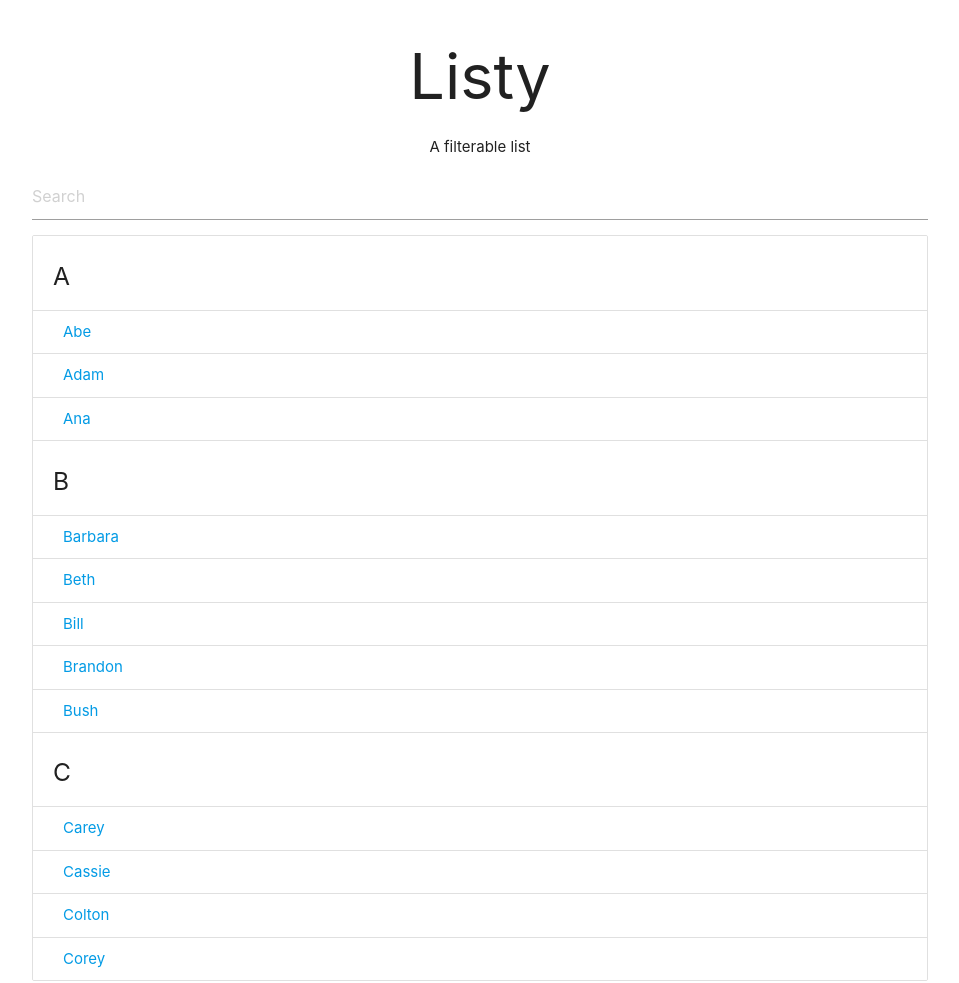
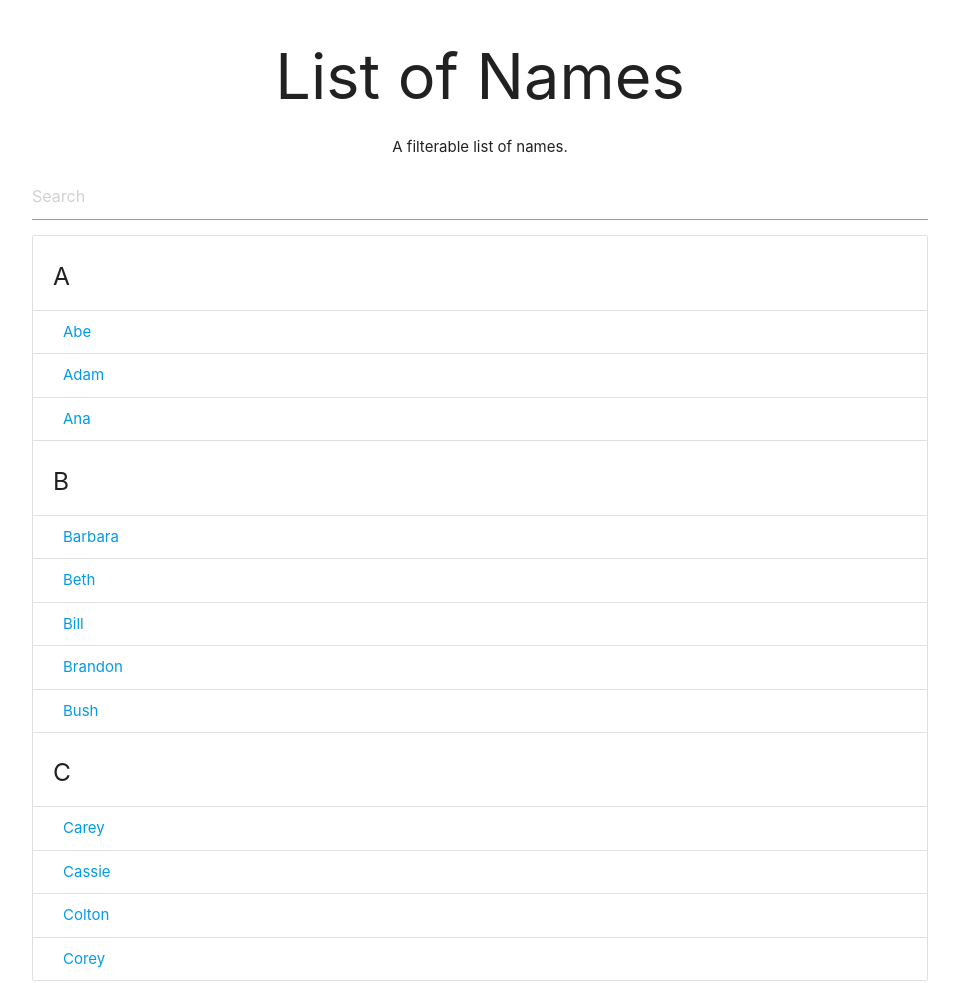
Before and after one commit to mrivasperez/listy, a plain HTML site: page index.html in a window 1280 px wide. Shown: the whole page, without its empty margins (160-1119 px from the left). Drawn offline with nearby package versions, Linux system fonts and the light colour scheme.

Commit message:
updated comments

```diff
--- a/attributes/app.js
+++ b/attributes/app.js
@@ -15,13 +15,16 @@ function filterNames(){
     //get lis from ul and get them into an array
     let li = ul.querySelectorAll('li.collection-item');
 
-    //loop through collection-item li array
+    //loop through collection-item lis
     for(let i = 0; i < li.length; i++){
+        //set a to
         let a = li[i].getElementsByTagName('a')[0];
-        //if matched
+        //if matched... do nothing
         if(a.innerHTML.toUpperCase().indexOf(filterValue) > -1){
             li[i].style.display = '';
-        } else{
+        }
+        //if not matched make them disappear
+        else{
             li[i].style.display = 'none';
         }
 
--- a/index.html
+++ b/index.html
@@ -10,10 +10,9 @@
 <body>
    <div class="container">
        <h1 class="center-align">
-           Listy
-
+           List of Names
        </h1>
-       <p class="center-align">A filterable list</p>
+       <p class="center-align">A filterable list of names.</p>
        <input type="text" id="filterInput" placeholder="Search">
        <ul class="collection with-header" id="names">
            <li class="collection-header">
```
